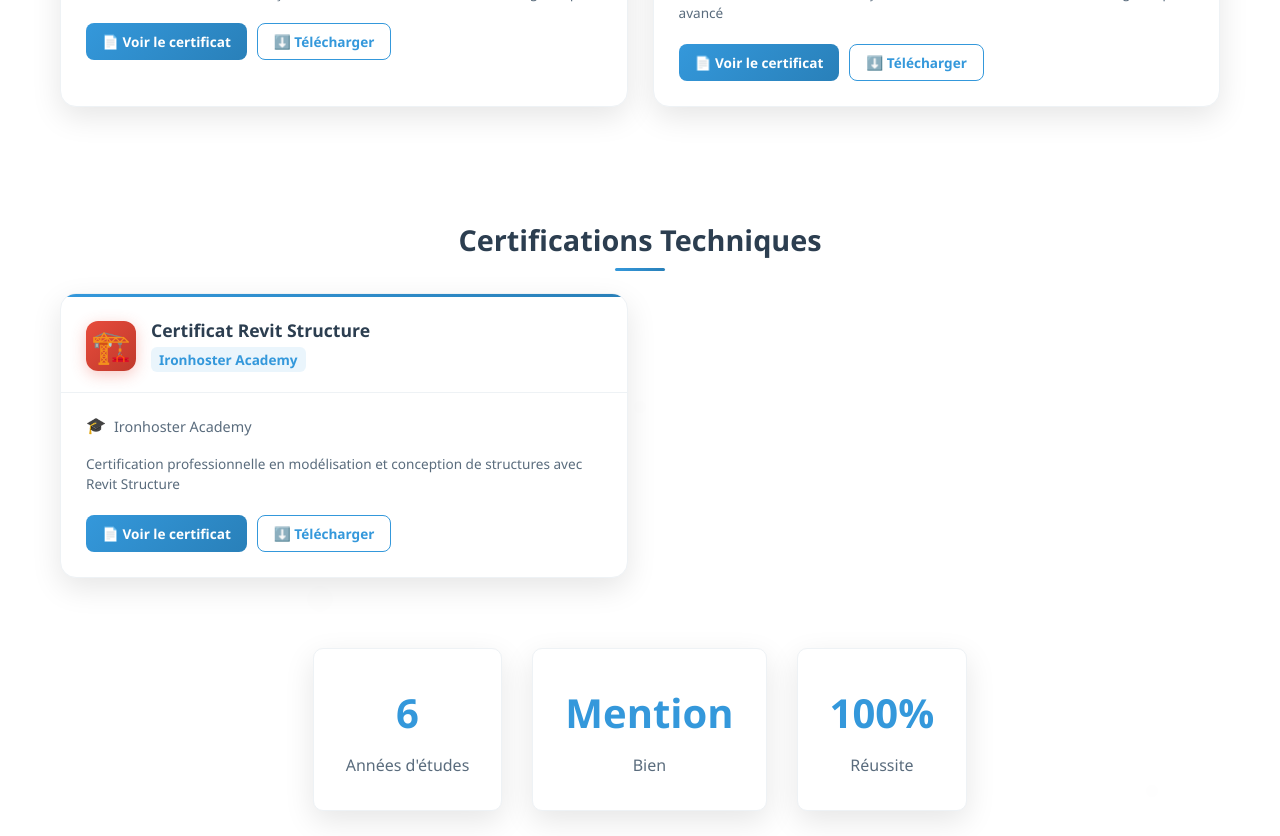
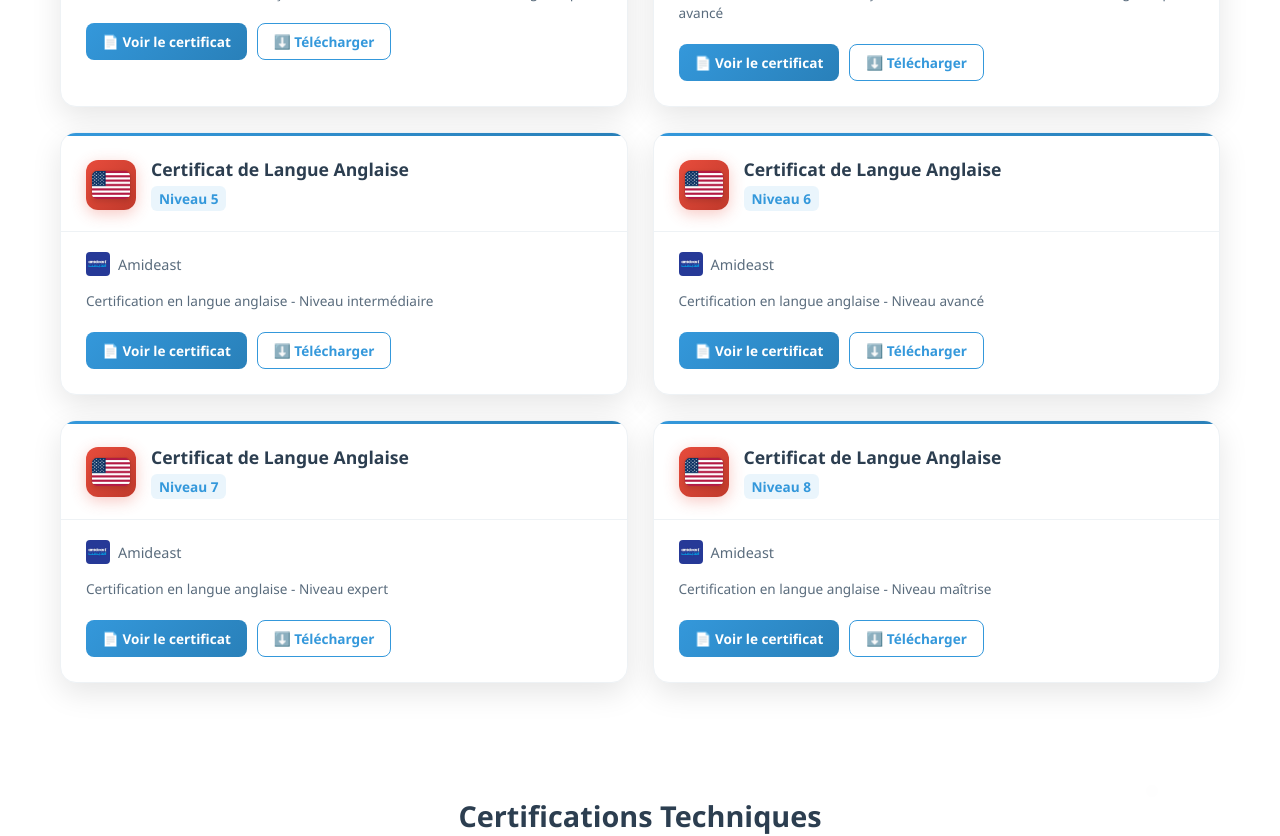
Before and after one commit to AzizBenIsmail/e-portfoliohaithem, a React (Create React App) app: page / in a window 1280 px wide. Shown: the part 5340-6176 px from the top of the page. Built offline with nearby package versions, Linux system fonts and the light colour scheme.

Commit message:
fix Certifications Linguistiques

```diff
--- a/src/components/Formation.css
+++ b/src/components/Formation.css
@@ -367,6 +367,15 @@
   border-radius: 4px;
 }
 
+.flag-icon {
+  width: 40px;
+  height: 30px;
+  object-fit: cover;
+  border-radius: 6px;
+  border: 1px solid rgba(0, 0, 0, 0.1);
+  box-shadow: 0 2px 4px rgba(0, 0, 0, 0.1);
+}
+
 .cert-description {
   font-size: 0.85rem;
   color: var(--muted);
@@ -576,6 +585,11 @@
     font-size: 1.5rem;
   }
 
+  .flag-icon {
+    width: 35px;
+    height: 26px;
+  }
+
   .degree-info h3, .cert-info h4 {
     font-size: 0.95rem;
   }
@@ -629,6 +643,11 @@
     width: 45px;
     height: 45px;
     font-size: 1.8rem;
+  }
+
+  .flag-icon {
+    width: 38px;
+    height: 28px;
   }
 
   .degree-info h3 {
--- a/src/components/Formation.js
+++ b/src/components/Formation.js
@@ -5,8 +5,15 @@ import baccalaureatPDF from '../assets/certif/Diplôme_de_baccalauréat.pdf';
 import licencePDF from '../assets/certif/Licence_appliquée.pdf';
 import tcf1PDF from '../assets/certif/TCF1.pdf';
 import tcf2PDF from '../assets/certif/TCF2.pdf';
+import level5PDF from '../assets/certif/LEVEL 5.pdf';
+import level6PDF from '../assets/certif/LEVEL 6.pdf';
+import level7PDF from '../assets/certif/LEVEL 7.pdf';
+import level8PDF from '../assets/certif/LEVEL 8.pdf';
 import revitCertPDF from '../assets/certif/Certificat_Revit_Structure_Ayadi_Haithem.pdf';
 import institutFrancaisLogo from '../assets/images/Institut_Francais.jpeg';
+import amideastLogo from '../assets/images/Amideast.jpeg';
+import franceFlag from '../assets/images/Fr.jpeg';
+import usaFlag from '../assets/images/Usa.jpeg';
 
 const Formation = () => {
   const [isModalOpen, setIsModalOpen] = useState(false);
@@ -128,7 +135,9 @@ const Formation = () => {
             <div className="certifications-grid">
               <div className="certification-card">
                 <div className="cert-header">
-                  <div className="cert-icon">🇫🇷</div>
+                  <div className="cert-icon">
+                    <img src={franceFlag} alt="Drapeau France" className="flag-icon" />
+                  </div>
                   <div className="cert-info">
                     <h4>TCF (Test de Connaissance du Français)</h4>
                     <span className="cert-level">Niveau B2</span>
@@ -155,7 +164,9 @@ const Formation = () => {
 
               <div className="certification-card">
                 <div className="cert-header">
-                  <div className="cert-icon">🇫🇷</div>
+                  <div className="cert-icon">
+                    <img src={franceFlag} alt="Drapeau France" className="flag-icon" />
+                  </div>
                   <div className="cert-info">
                     <h4>TCF (Test de Connaissance du Français)</h4>
                     <span className="cert-level">Niveau C1</span>
@@ -174,6 +185,122 @@ const Formation = () => {
                       📄 Voir le certificat
                     </button>
                     <button onClick={() => downloadPDF(tcf2PDF, 'TCF2.pdf')} className="btn-secondary">
+                      ⬇️ Télécharger
+                    </button>
+                  </div>
+                </div>
+              </div>
+
+              <div className="certification-card">
+                <div className="cert-header">
+                  <div className="cert-icon">
+                    <img src={usaFlag} alt="Drapeau USA" className="flag-icon" />
+                  </div>
+                  <div className="cert-info">
+                    <h4>Certificat de Langue Anglaise</h4>
+                    <span className="cert-level">Niveau 5</span>
+                  </div>
+                </div>
+                <div className="cert-body">
+                  <div className="cert-org">
+                    <img src={amideastLogo} alt="Amideast" className="org-logo" />
+                    Amideast
+                  </div>
+                  <p className="cert-description">
+                    Certification en langue anglaise - Niveau intermédiaire
+                  </p>
+                  <div className="cert-actions">
+                    <button onClick={() => openModal(level5PDF, 'Certificat de Langue Anglaise - Niveau 5')} className="btn-primary">
+                      📄 Voir le certificat
+                    </button>
+                    <button onClick={() => downloadPDF(level5PDF, 'LEVEL_5.pdf')} className="btn-secondary">
+                      ⬇️ Télécharger
+                    </button>
+                  </div>
+                </div>
+              </div>
+
+              <div className="certification-card">
+                <div className="cert-header">
+                  <div className="cert-icon">
+                    <img src={usaFlag} alt="Drapeau USA" className="flag-icon" />
+                  </div>
+                  <div className="cert-info">
+                    <h4>Certificat de Langue Anglaise</h4>
+                    <span className="cert-level">Niveau 6</span>
+                  </div>
+                </div>
+                <div className="cert-body">
+                  <div className="cert-org">
+                    <img src={amideastLogo} alt="Amideast" className="org-logo" />
+                    Amideast
+                  </div>
+                  <p className="cert-description">
+                    Certification en langue anglaise - Niveau avancé
+                  </p>
+                  <div className="cert-actions">
+                    <button onClick={() => openModal(level6PDF, 'Certificat de Langue Anglaise - Niveau 6')} className="btn-primary">
+                      📄 Voir le certificat
+                    </button>
+                    <button onClick={() => downloadPDF(level6PDF, 'LEVEL_6.pdf')} className="btn-secondary">
+                      ⬇️ Télécharger
+                    </button>
+                  </div>
+                </div>
+              </div>
+
+              <div className="certification-card">
+                <div className="cert-header">
+                  <div className="cert-icon">
+                    <img src={usaFlag} alt="Drapeau USA" className="flag-icon" />
+                  </div>
+                  <div className="cert-info">
+                    <h4>Certificat de Langue Anglaise</h4>
+                    <span className="cert-level">Niveau 7</span>
+                  </div>
+                </div>
+                <div className="cert-body">
+                  <div className="cert-org">
+                    <img src={amideastLogo} alt="Amideast" className="org-logo" />
+                    Amideast
+                  </div>
+                  <p className="cert-description">
+                    Certification en langue anglaise - Niveau expert
+                  </p>
+                  <div className="cert-actions">
+                    <button onClick={() => openModal(level7PDF, 'Certificat de Langue Anglaise - Niveau 7')} className="btn-primary">
+                      📄 Voir le certificat
+                    </button>
+                    <button onClick={() => downloadPDF(level7PDF, 'LEVEL_7.pdf')} className="btn-secondary">
+                      ⬇️ Télécharger
+                    </button>
+                  </div>
+                </div>
+              </div>
+
+              <div className="certification-card">
+                <div className="cert-header">
+                  <div className="cert-icon">
+                    <img src={usaFlag} alt="Drapeau USA" className="flag-icon" />
+                  </div>
+                  <div className="cert-info">
+                    <h4>Certificat de Langue Anglaise</h4>
+                    <span className="cert-level">Niveau 8</span>
+                  </div>
+                </div>
+                <div className="cert-body">
+                  <div className="cert-org">
+                    <img src={amideastLogo} alt="Amideast" className="org-logo" />
+                    Amideast
+                  </div>
+                  <p className="cert-description">
+                    Certification en langue anglaise - Niveau maîtrise
+                  </p>
+                  <div className="cert-actions">
+                    <button onClick={() => openModal(level8PDF, 'Certificat de Langue Anglaise - Niveau 8')} className="btn-primary">
+                      📄 Voir le certificat
+                    </button>
+                    <button onClick={() => downloadPDF(level8PDF, 'LEVEL_8.pdf')} className="btn-secondary">
                       ⬇️ Télécharger
                     </button>
                   </div>
@@ -221,6 +348,10 @@ const Formation = () => {
               <div className="stat-label">Années d'études</div>
             </div>
             <div className="stat-item">
+              <div className="stat-number">8</div>
+              <div className="stat-label">Certifications</div>
+            </div>
+            <div className="stat-item">
               <div className="stat-number">Mention</div>
               <div className="stat-label">Bien</div>
             </div>
```
Also changed, not shown: src/assets/images/Fr.jpeg (added), src/assets/images/Usa.jpeg (added).
